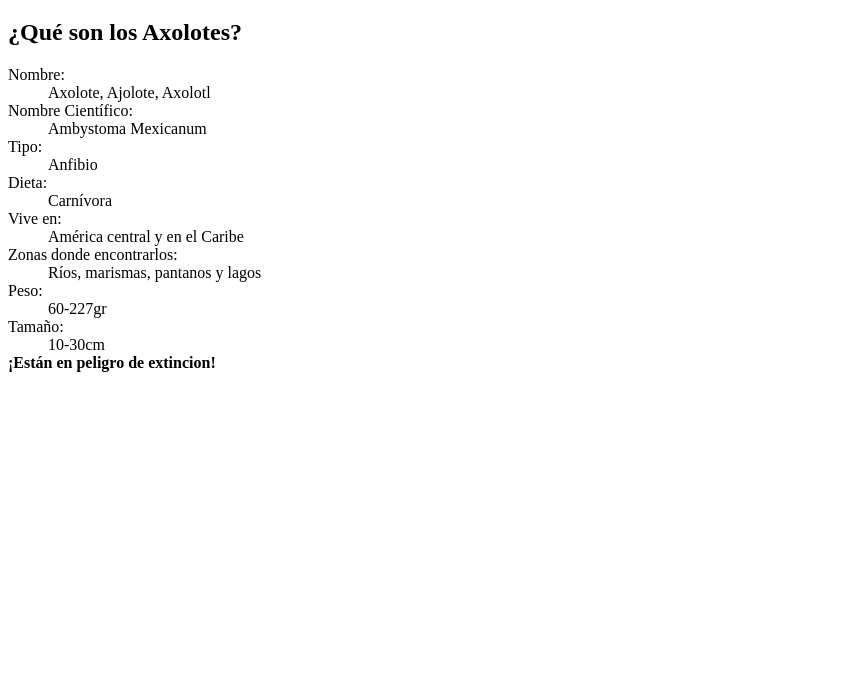
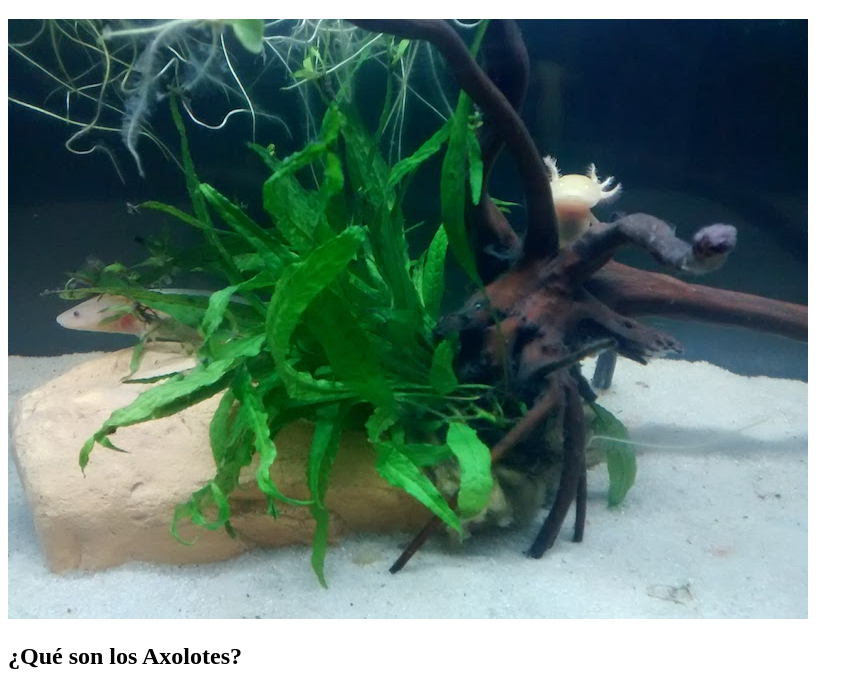
Before and after one commit to los-axolotes-de-hugo/los-axolotes-de-hugo.github.io, a plain HTML site: page index.html in a window 1280 px wide. Shown: the part 61-748 px from the top of the page, without its empty margins (0-863 px from the left). Drawn offline with Linux system fonts and the light colour scheme.

Commit message:
Añadida foto a la página indice

```diff
--- a/index.html
+++ b/index.html
@@ -9,6 +9,7 @@
 </head>
 <body>
   <h1>Los Axolotes de Hugo</h1>
+  <img src="media/leia-y-goomy.jpg">
     <h2>¿Qué son los Axolotes?</h2>
     <dl>
       <dt>Nombre:</dt><dd>Axolote, Ajolote, Axolotl</dd>
```
